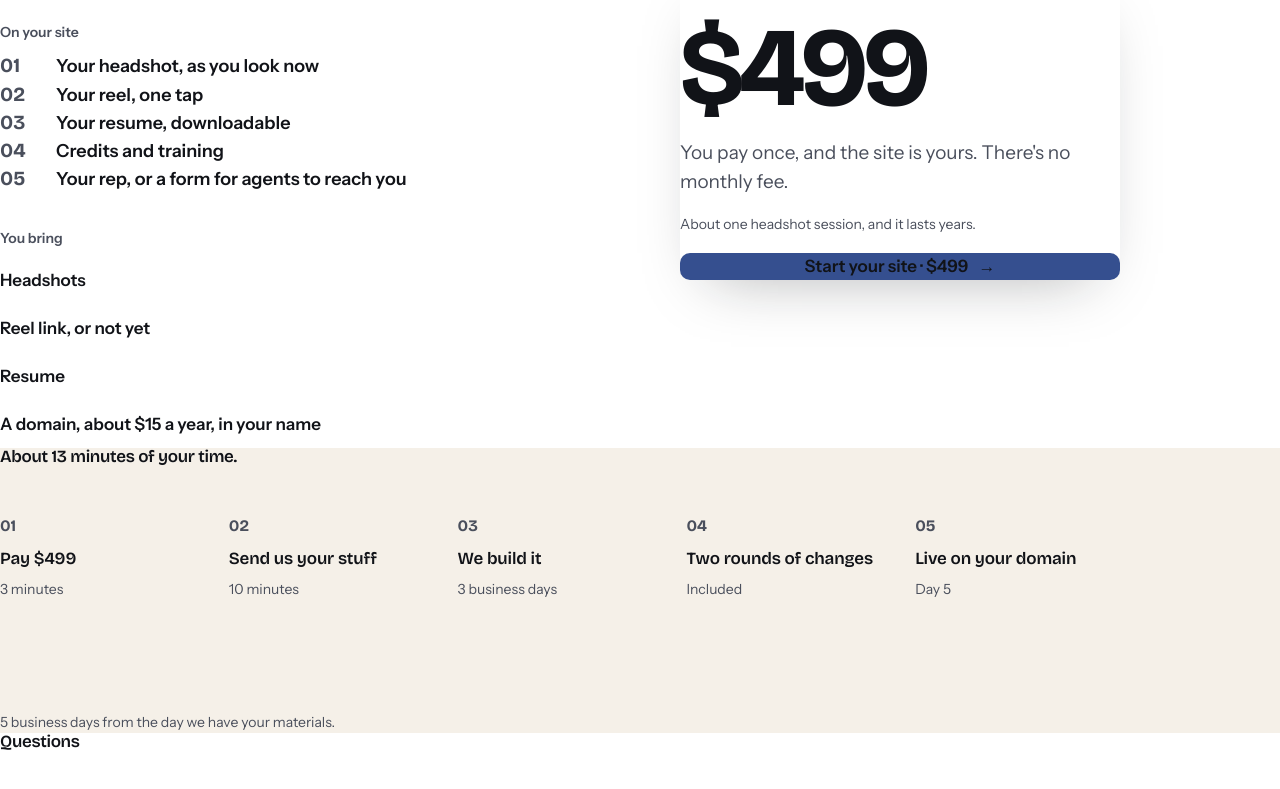
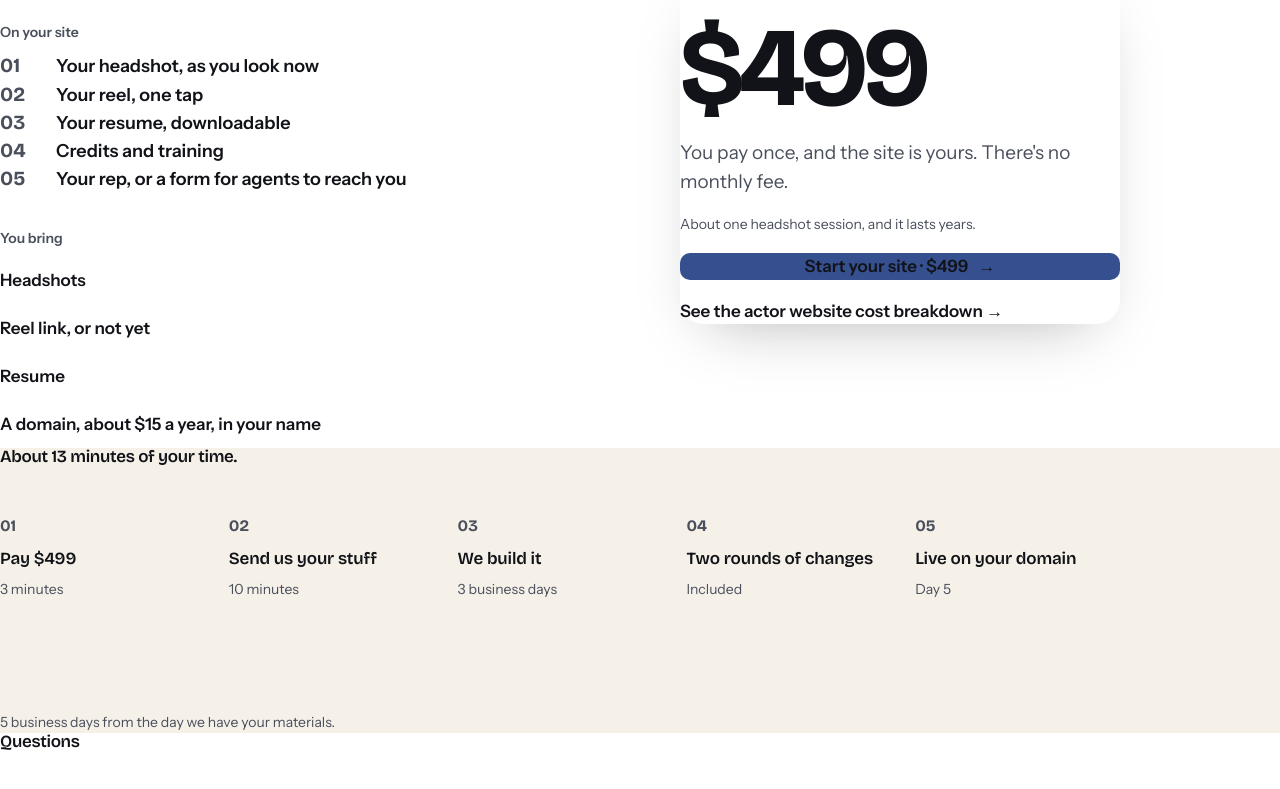
Before and after one commit to Poly-G/soltasite, a Next.js app: page / in a window 1280 px wide. Shown: the part 1670-2459 px from the top of the page. Built offline with nearby package versions, Linux system fonts and the light colour scheme.

Commit message:
Link homepage pricing card to actor website cost guide

```diff
--- a/components/landing-sections.tsx
+++ b/components/landing-sections.tsx
@@ -46,7 +46,7 @@ export function IncludesSection() {
 <section className="wrap get rv"><div className="l"><h2>The five things casting looks at, in the order they look.</h2>
 <div><div className="cap" style={{"fontWeight": "600", "paddingBottom": "8px"}}>On your site</div><ol className="included-items" role="list"><li className="item numrow"><span className="num" aria-hidden="true">01</span><span>Your headshot, as you look now</span></li><li className="item numrow"><span className="num" aria-hidden="true">02</span><span>Your reel, one tap</span></li><li className="item numrow"><span className="num" aria-hidden="true">03</span><span>Your resume, downloadable</span></li><li className="item numrow"><span className="num" aria-hidden="true">04</span><span>Credits and training</span></li><li className="item numrow"><span className="num" aria-hidden="true">05</span><span>Your rep, or a form for agents to reach you</span></li></ol></div>
 <div><div className="cap" style={{"fontWeight": "600", "paddingBottom": "8px"}}>You bring</div><div className="item" style={{"padding": "12px 0", "fontSize": "17px"}}>Headshots</div><div className="item" style={{"padding": "12px 0", "fontSize": "17px"}}>Reel link, or not yet</div><div className="item" style={{"padding": "12px 0", "fontSize": "17px"}}>Resume</div><div className="item" style={{"padding": "12px 0", "fontSize": "17px"}}>A domain, about $15 a year, in your name</div></div></div>
-<div className="card price"><div><span className="pill">One-time</span></div><div className="disp">$499</div><p className="lead">You pay once, and the site is yours. There's no monthly fee.</p><div className="cap note">About one headshot session, and it lasts years.</div><Link className="btn full" href="/start">Start your site · $499 <span className="ar" aria-hidden="true">→</span></Link></div></section>
+<div className="card price"><div><span className="pill">One-time</span></div><div className="disp">$499</div><p className="lead">You pay once, and the site is yours. There's no monthly fee.</p><div className="cap note">About one headshot session, and it lasts years.</div><Link className="btn full" href="/start">Start your site · $499 <span className="ar" aria-hidden="true">→</span></Link><Link className="link" href="/actor-website-cost">See the actor website cost breakdown <span className="ar" aria-hidden="true">→</span></Link></div></section>
  );
 }
 
```
